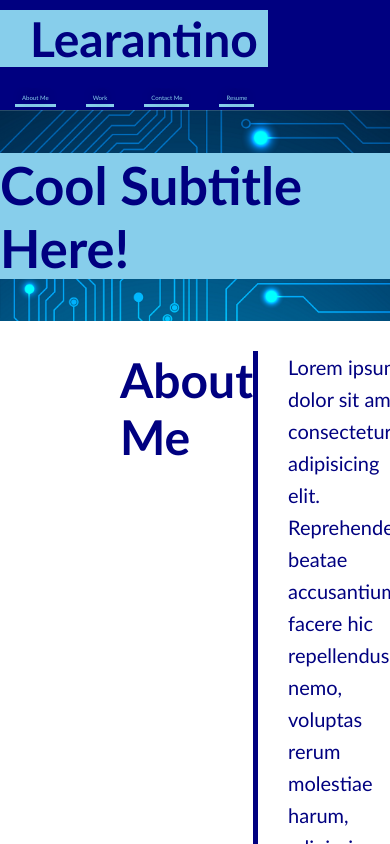
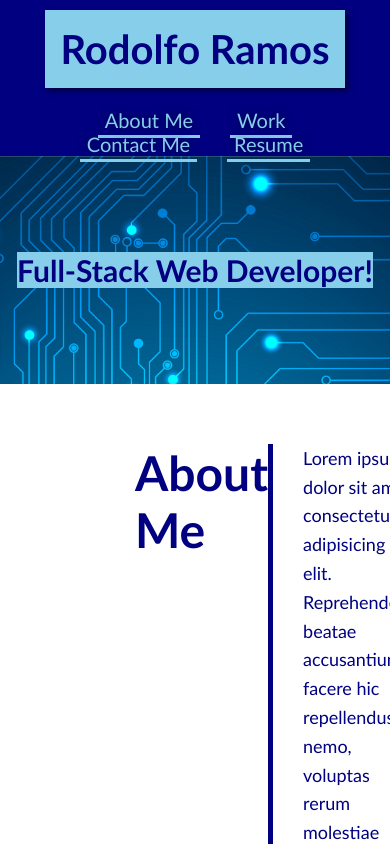
Before and after one commit to rramosx11/portfolio, a plain HTML site: page index.html in a window 390 px wide. Shown: the top 844 px of the page. Drawn offline with Linux system fonts and the light colour scheme.

Commit message:
changed some of the header styles

```diff
--- a/assets/css/style.css
+++ b/assets/css/style.css
@@ -31,47 +31,34 @@ header {
     display: flex;
     justify-content: space-between;
     flex-wrap: wrap;
-}
-
-#title {
-    color: var(--primary);
-    background-color: var(--secondary);
-    padding-left: 30px;
-    padding-right: 10px;
-    margin-top: 10px;
-    margin-bottom: 10px;
-}
-
-header h1 {
-    display: inline-block;
-    font-size: 48px;
+    padding: 10px ;
 }
 
 
-header nav {
-    margin: 7px 0;
+header h1 {
+    color: var(--primary);
+    font-size: 40px;
+    font-weight: bold;
+    background-color: var(--secondary);
+    padding: 10px;
+    border: 5px solid var(--secondary);
 }
 
-header nav ul {
-    display: flex;
-    flex-wrap: wrap;
-    justify-content: space-between;
-    align-items: center;
-    list-style: none;
+header div {
+    box-shadow: 3px 3px 5px rgba(0,0,0,0.5);
 }
-
 
 header a {
     text-decoration: none;
     color: var(--secondary);
 }
 
-.nav {
-    border-bottom: 3px solid var(--secondary);
-    padding: 0 7px 3px
+header nav ul {
+    display: flex;
+    flex-wrap: wrap;
+    justify-content: center;
+    list-style: none;
 }
-
-
 
 header nav ul li a {
     padding: 10px 15px;
@@ -87,12 +74,15 @@ header nav ul li a:hover {
     text-shadow: none;
 }
 
-
+.nav {
+    border-bottom: 3px solid var(--secondary);
+    padding: 0 7px 3px
+}
 
 
 .hero {
     width: 100%;
-    height: 25vh;
+    height: 27vh;
     background-image: url('../images/9f80b1d5-2f31-436b-84d6-d20ac4e5f270.png');
     background-size: cover;
     background-attachment: center;
@@ -102,14 +92,20 @@ header nav ul li a:hover {
 
 }
 
-.hero img {
-    height: 400px;
-}
+/*.hero img {
+    height: 200px;
+    flex: 1;
+
+}*/
 
 .subtitle {
     font-size: 35px;
     color: var(--primary);
     background-color: var(--secondary);
+    display: flex;
+    flex-wrap: wrap;
+    justify-content: space-around;
+    align-items: center;
 
 }
 
@@ -125,7 +121,7 @@ header nav ul li a:hover {
 }
 
 .about-me p {
-    font-size: 20px;
+    font-size: 18px;
     padding: 0 30px;
     line-height: 1.6;
     width: 90%;
@@ -248,3 +244,60 @@ footer ul {
 footer ul li a{
     text-decoration: none;
 }
+
+
+
+
+
+
+/*Media Query for smaller desktop screens and smaller*/
+@media screen and (max-width:980px) {
+    header {
+      padding-bottom: 0;
+      justify-content: center;
+      position: relative;
+    }
+
+    header h1 {
+      width: 100%;
+      text-align: center;
+    }
+
+    header nav ul {
+      margin-top: 20px;
+      width: 100%;
+      justify-content: center;
+    }
+
+    header nav ul li a {
+      font-size: 20px;
+    }
+
+    footer h2,
+    footer div {
+      text-align: center;
+      width: 100%;
+    }
+
+    .subtitle {
+        font-size: 20px;
+        display: flex;
+        justify-content: center;
+        align-items: flex-end;
+    }
+
+
+  /*Media Query for tablets and smaller */
+  @media screen and (max-width: 768px) {
+    section {
+      padding: 30px 15px;
+    }
+
+
+
+  /*Media Query for mobile phones and smaller */
+  @media screen and (max-width: 575px) {
+
+  }
+}
+}
--- a/index.html
+++ b/index.html
@@ -10,9 +10,9 @@
 
 <body>
     <header>
-        <div id="title">
+        <div>
             <h1>
-                Learantino
+                Rodolfo Ramos
             </h1>
         </div>
         <nav>
@@ -34,11 +34,13 @@
     </header>
     <main>
         <article class="hero">
+            <!--Comment out for now
             <div>
-                <img src="">
+                <img src="./assets/images/Rodolfo Ramos.jpg" alt="Rodolfo Ramos in front of the camara">
             </div>
+        -->
             <div class="subtitle">
-                <h2>Cool Subtitle Here!</h2>
+                <h2>Full-Stack Web Developer!</h2>
             </div>
         </article>
 
```
Also changed, not shown: assets/images/Rodolfo Ramos.jpg (added), 3 other files.
